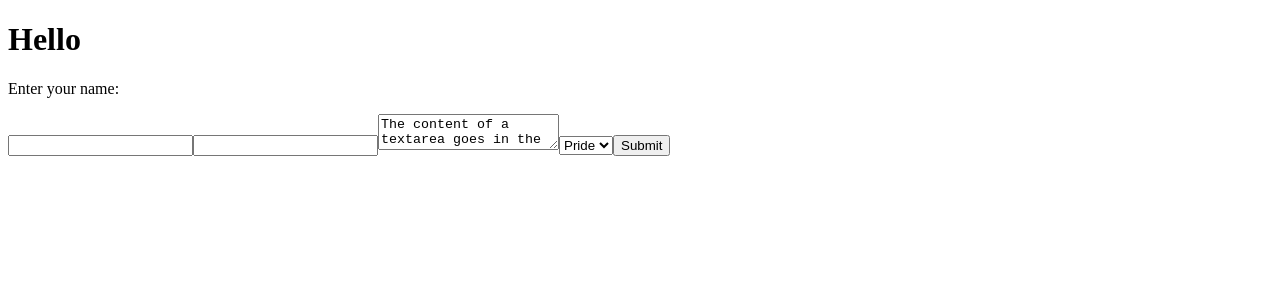
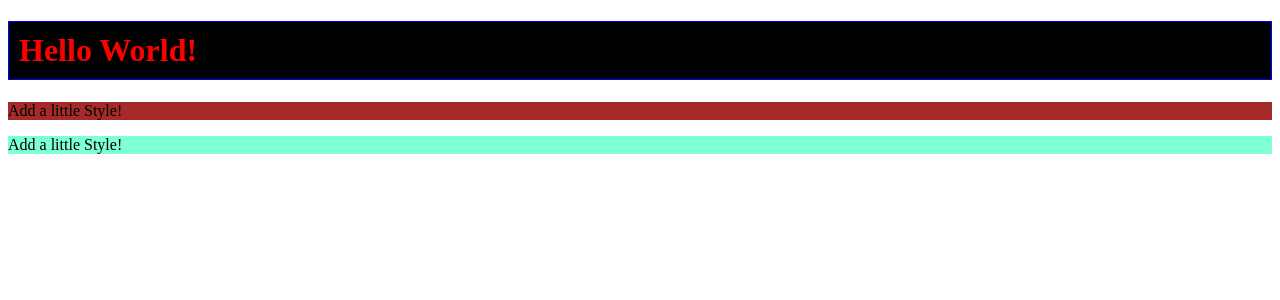
Before and after one commit to DariushStony/FrontEnd-Trains, a React (Create React App) app in the folder React_Redux/react-app-test/: page / in a window 1280 px wide. Shown: the top 300 px of the page. Built offline with nearby package versions, Linux system fonts and the light colour scheme.

Commit message:
React CSS

```diff
--- a/React_Redux/react-app-test/src/index.js
+++ b/React_Redux/react-app-test/src/index.js
@@ -1,67 +1,29 @@
 import React from "react";
 import ReactDOM from "react-dom";
 import App from "./App";
+import  './ss.css';
 
-class MyForm extends React.Component {
+class MyStyle extends React.Component {
 
-    constructor(props) {
-        super(props);
-        this.state = {
-            username: '',
-            age: null,
-            description: 'The content of a textarea goes in the value attribute'
+    render() {
+        const myStyle = {
+            color: "red",
+            backgroundColor: "black",
+            padding: "10px",
+            border: "1px solid blue"
         };
-
-        this.myChangeHandler = this.myChangeHandler.bind(this);
-        this.mySubmitHandler = this.mySubmitHandler.bind(this);
+        return (
+            <div>
+                <h1 style={myStyle}>Hello World!</h1>
+                <p id="p1">Add a little Style!</p>
+                <p className="test">Add a little Style!</p>
+            </div>
+        );
     }
 
-    mySubmitHandler(event) {
-        event.preventDefault();
-
-        alert("Your Submitted Successfuly " + this.state.username);
-    }
-
-    myChangeHandler(event) {
-        let nam = event.target.name;
-        let val = event.target.value;
-        if (nam === "age") {
-            if (!Number(val)) {
-                alert("Your age must be a number!");
-            }
-        }
-        this.setState({
-            [nam]: val
-        });
-    }
-
-    render() {
-        let header = '';
-        if (this.state.username) {
-            header = <h1>Hello {this.state.username}</h1>;
-        }
-        else {
-            // header = '';
-        }
-        return (
-            <form onSubmit={this.mySubmitHandler}>
-                <h1>Hello {this.state.username} {this.state.age}</h1>
-                <p>Enter your name: </p>
-                <input type="text" name="username" onChange={this.myChangeHandler} />
-                <input type="text" name="age" onChange={this.myChangeHandler} />
-                <textarea value={this.state.description} />
-                <select >
-                    <option value="Ford">Ford</option>
-                    <option value="Pride" selected>Pride</option>
-                    <option value="Audi">Audi</option>
-                </select>
-                <input type="submit" />
-            </form>
-        );
-    }
 }
 
 ReactDOM.render(
-    <MyForm />,
+    <MyStyle />,
     document.getElementById("root")
 );
--- /dev/null
+++ b/React_Redux/react-app-test/src/ss.css
@@ -0,0 +1,9 @@
+.test
+{
+    background-color: aquamarine;
+}
+
+#p1
+{
+    background-color: brown;
+}
```
